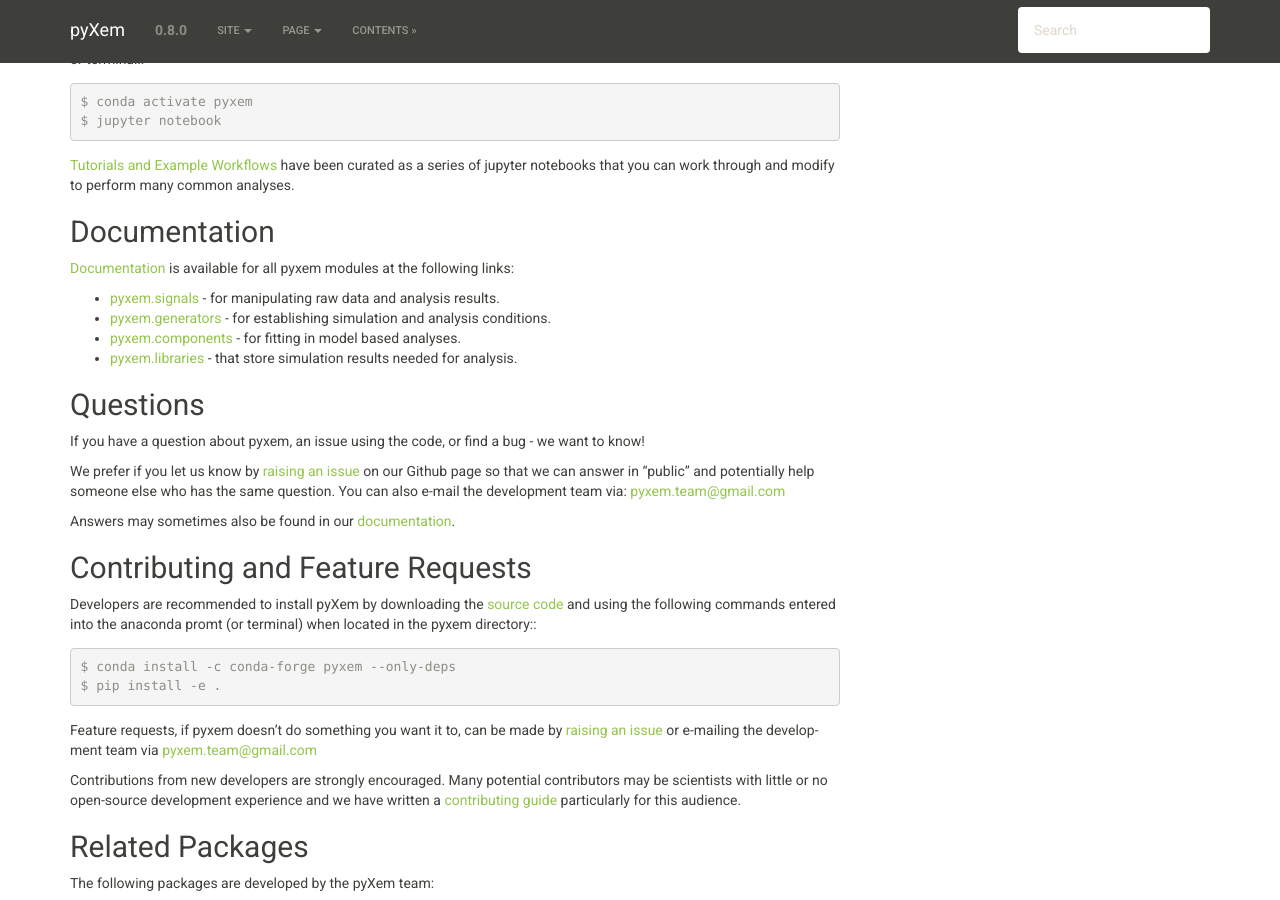
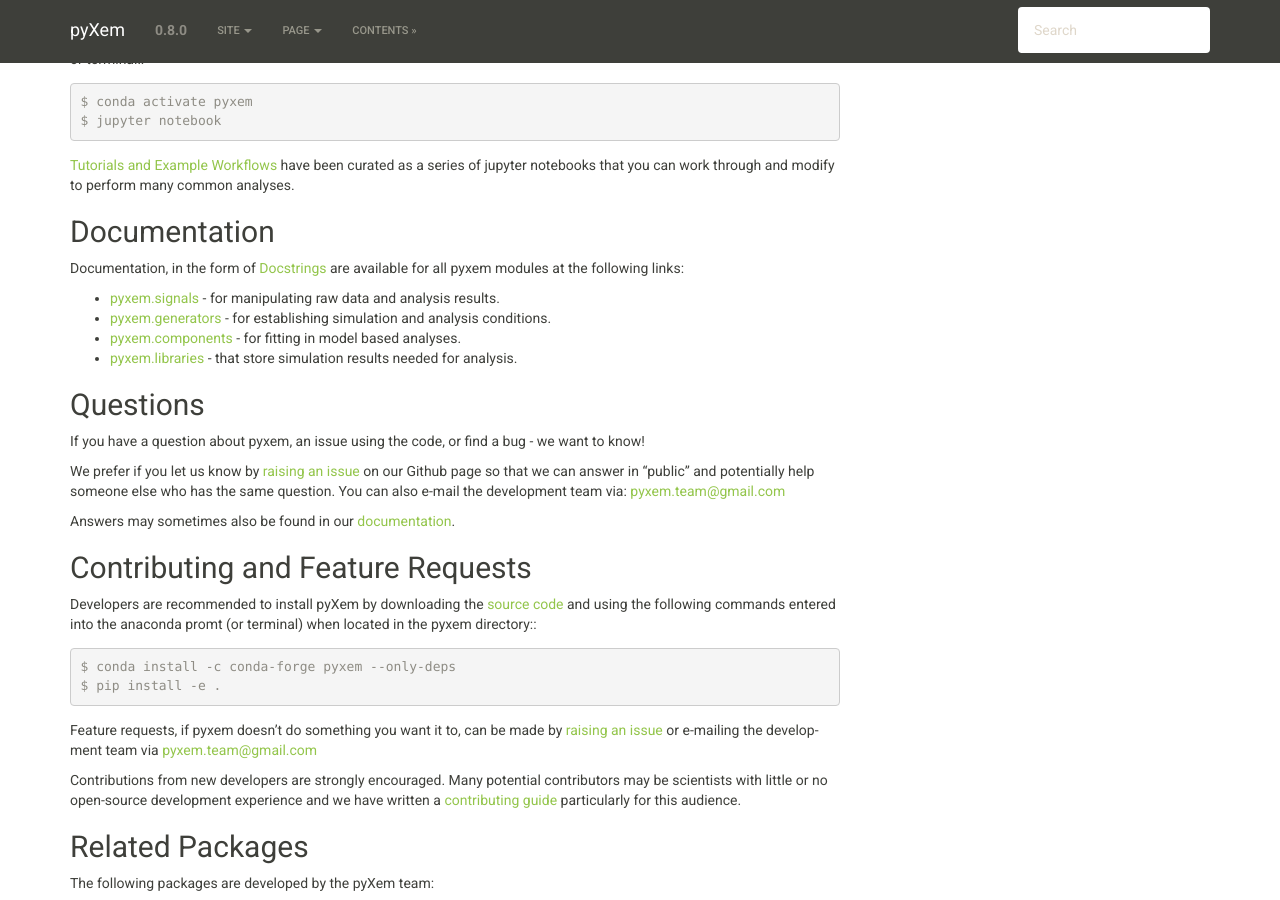
Before and after one commit to pyxem/pyxem-website, a Sphinx documentation site: the page built from docs/index.rst, in a window 1280 px wide and 900 px high, scrolled down 903 px. Built offline with Sphinx 7.4.7, drawn with Linux system fonts in a browser that asks for light colours; pages that are not in the unit, such as notebooks, are missing from menus.

Commit message:
correct links

```diff
--- a/docs/index.rst
+++ b/docs/index.rst
@@ -82,15 +82,15 @@
 Documentation
 -------------
 
-`Documentation <http://pyxem.github.io/pyxem/pyxem>`__ is available for all pyxem modules at the following links:
+Documentation, in the form of `Docstrings <http://pyxem.github.io/pyxem-website/docstring>`__ are available for all pyxem modules at the following links:
 
-- `pyxem.signals <http://pyxem.github.io/pyxem-website/docstring/_build/html/pyxem.signals>`__ - for manipulating raw data and analysis results.
+- `pyxem.signals <http://pyxem.github.io/pyxem-website/docstring/pyxem.signals>`__ - for manipulating raw data and analysis results.
 
-- `pyxem.generators <http://pyxem.github.io/pyxem-website/docstring/_build/html/pyxem.generators>`__ - for establishing simulation and analysis conditions.
+- `pyxem.generators <http://pyxem.github.io/pyxem-website/docstring/pyxem.generators>`__ - for establishing simulation and analysis conditions.
 
-- `pyxem.components <http://pyxem.github.io/pyxem-website/docstring/_build/html/pyxem.components>`__ - for fitting in model based analyses.
+- `pyxem.components <http://pyxem.github.io/pyxem-website/docstring/pyxem.components>`__ - for fitting in model based analyses.
 
-- `pyxem.libraries <http://pyxem.github.io/pyxem-website/docstring/_build/html/pyxem.libraries>`__ - that store simulation results needed for analysis.
+- `pyxem.libraries <http://pyxem.github.io/pyxem-website/docstring/pyxem.libraries>`__ - that store simulation results needed for analysis.
 
 
 Questions
```
